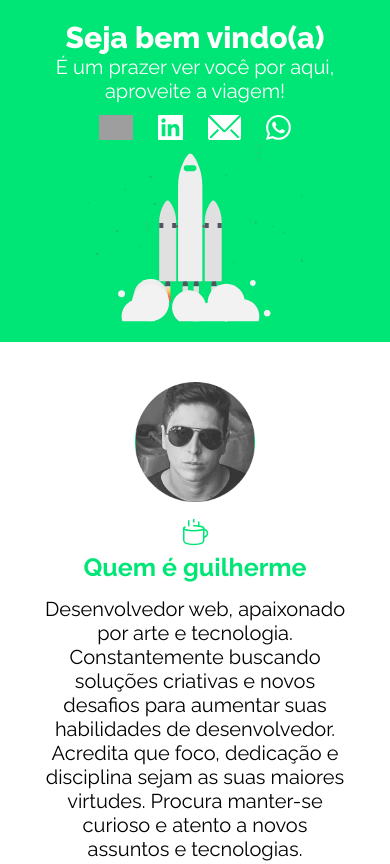
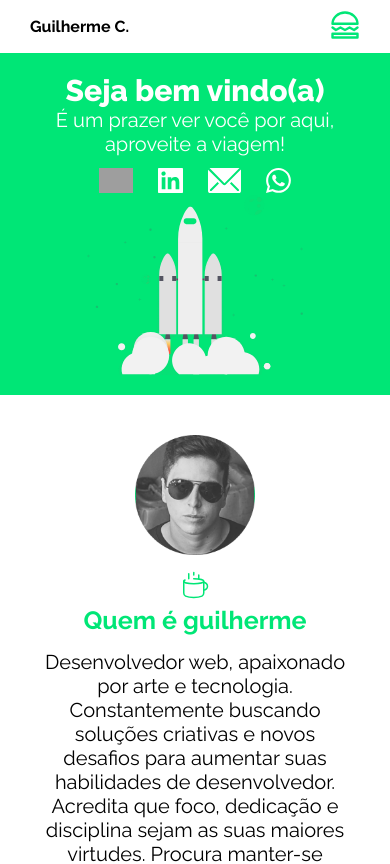
Before and after one commit to guiidc/portifolio2, a React (Create React App) app: page / in a window 390 px wide. Shown: the top 864 px of the page. Built offline with nearby package versions, Linux system fonts and the light colour scheme; grey boxes are pictures that could not be loaded.

Commit message:
conclui menu mobile

```diff
--- a/src/App.js
+++ b/src/App.js
@@ -6,10 +6,12 @@ import Projects from './components/Projects';
 import Techonologys from './components/Technologys';
 import Testimonials from './components/Testimonials';
 import Footer from './components/Footer'
+import MobileMenu from './components/MobileMenu';
 
 function App() {
   return (
     <div className="App">
+      <MobileMenu />
       <Header />
       <Hero />
       <About />
--- a/src/components/About.jsx
+++ b/src/components/About.jsx
@@ -2,7 +2,7 @@ import React from 'react';
 
 function About() {
   return(
-    <div className="generic-wrapper bg-white">
+    <div id="about" className="generic-wrapper bg-white">
       <img className="perfil-img" src="./images/perfil.png" alt="Guilherme da Costa" />
       <div className="about-title">
         <img className="icon-medium" src="./icons/coffee.svg" alt="coffee icon" />
--- a/src/components/Contact.jsx
+++ b/src/components/Contact.jsx
@@ -2,7 +2,7 @@ import React from 'react';
 
 function Contact() {
   return (
-    <div className="generic-wrapper bg-gray">
+    <div id="contact" className="generic-wrapper bg-gray">
       <div className="contact-title">
         <h3>Contato</h3>
         <img className="icon-medium" src="./icons/message.svg" alt="message" />
--- a/src/components/Footer.jsx
+++ b/src/components/Footer.jsx
@@ -2,7 +2,7 @@ import React from 'react';
 
 function Footer() {
   return  (
-    <div className="footer">
+    <div id="footer" className="footer">
       <h5>Feito por <span>Guilherme da Costa</span> | React | NodeJs | Figma &#x1F60D; &#x1F60D; &#x1F60D;</h5>
     </div>
   )
--- a/src/components/Header.jsx
+++ b/src/components/Header.jsx
@@ -10,11 +10,11 @@ function Header () {
           <div className="fill"></div>
         </div>
         <nav>
-          <a href="#1">Sobre</a>
-          <a href="#1">Projetos</a>
-          <a href="#1">Comentários</a>
-          <a href="#1">Tecnologias</a>
-          <a href="#1">Contato</a>
+          <a href="#about">Sobre</a>
+          <a href="#projects">Projetos</a>
+          <a href="#testmonials">Comentários</a>
+          <a href="#technologies">Tecnologias</a>
+          <a href="#contact">Contato</a>
         </nav>
       </div>
     </div>
--- /dev/null
+++ b/src/components/MobileMenu.jsx
@@ -0,0 +1,29 @@
+import React, { useState} from 'react';
+
+function MobileMenu() {
+  const [status, setStatus ] = useState(false)
+
+  const handleStatus = () => {
+    status ? setStatus(false) : setStatus(true);
+  };
+
+  return (
+    <div className="mobile-header-wrapper">
+      <div className="mobile-menu">
+        <h1>Guilherme C.</h1>
+        <button onClick={ handleStatus } type="button">
+          <img src={status ? './icons/circle.svg' : './icons/hamburger.svg'} alt="open menu" />
+        </button>
+      </div>
+        <nav id="mobile-nav" className={status ? `visible` : `hidden`}>
+          <a href="#about" onClick={() => setStatus(false)}>Sobre</a>
+          <a href="#projects" onClick={() => setStatus(false)}>Projetos</a>
+          <a href="#testimonials" onClick={() => setStatus(false)}>Comentários</a>
+          <a href="#technologies" onClick={() => setStatus(false)}>Tecnologias</a>
+          <a href="#contact" onClick={() => setStatus(false)}>Contato</a>
+        </nav>
+    </div>
+  )
+}
+
+export default MobileMenu;
--- a/src/components/Projects.jsx
+++ b/src/components/Projects.jsx
@@ -3,7 +3,7 @@ import projects from '../data/projects.json';
 
 function Projects() {
   return (
-    <div className="generic-wrapper bg-gray">
+    <div id="projects" className="generic-wrapper bg-gray">
       <div className="projects-title">
         <img className="icon-medium" src="./icons/box.svg" alt="projects" />
         <h3>Projetos Recentes</h3>
--- a/src/components/Technologys.jsx
+++ b/src/components/Technologys.jsx
@@ -2,7 +2,7 @@ import React from 'react';
 
 function Techonologys() {
   return (
-    <div className="generic-wrapper bg-green">
+    <div id="technologies" className="generic-wrapper bg-green">
       <div className="tech-title">
         <img className="icon-medium" src="./icons/tech.svg" alt="technologys" />
         <h3>Algumas Tecnologias</h3>
--- a/src/components/Testimonials.jsx
+++ b/src/components/Testimonials.jsx
@@ -2,7 +2,7 @@ import React from 'react';
 
 function Testimonials() {
   return (
-    <div className="generic-wrapper bg-white">
+    <div id="testimonials" className="generic-wrapper bg-white">
       <h3>O que estão dizendo...</h3>
       <div className="testimonial-img">
         <img className="quoter-img" src="../images/quoter1.png" alt="quoter" />
--- a/src/index.css
+++ b/src/index.css
@@ -1,6 +1,7 @@
 @import url('https://fonts.googleapis.com/css2?family=Raleway:ital,wght@0,100;0,200;0,300;0,400;0,500;0,600;0,700;0,800;0,900;1,100;1,200;1,300;1,400;1,500;1,600;1,700;1,800;1,900&display=swap');
 html {
   font-size: 62.5%;
+  scroll-behavior: smooth;
 }
 * {
   margin: 0;
@@ -371,6 +372,11 @@ textarea {
   font-weight: bold;
 }
 
+.mobile-header-wrapper {
+  display: none;
+}
+
+
 /* BREAK POINTS */
 
 @media (max-width: 992px) {
@@ -405,6 +411,13 @@ textarea {
   .header-wrapper {
     display: none;
   }
+  .hero-wrapper {
+    margin-top: 5.3rem;
+    position: relative;
+  }
+  .mobile-header-wrapper {
+    display: flex;
+  }
 }
 
 @media(max-width: 650px) {
@@ -415,6 +428,10 @@ textarea {
     border-left: none;
     border-right: none;
   }
+  .contact-form {
+    width: 100%;
+  }
+
 }
 
 @media (max-width: 576px) {
@@ -460,12 +477,76 @@ textarea {
     text-align: left;
   }
 
-  .contact-form {
-    width: 25rem;
-  }
   .footer {
     font-size: 1.8rem;
     text-align: center;
     padding: 2rem;
   }
 }
+
+.mobile-header-wrapper {
+  padding: 1rem 3rem;
+  position: fixed;
+  background-color: var(--primary-color);
+  width: 100%;
+  font-size: 0.8rem;
+  top: 0;
+  z-index: 3000;
+  flex-direction: column;
+}
+.mobile-menu {
+  align-items: center;
+  justify-content: space-between;
+  display: flex;
+  width:100%;
+  position: relative;
+}
+
+.mobile-menu button {
+  background-color: transparent;
+  border: none;
+}
+
+.mobile-header-wrapper img {
+  height: 3rem;
+}
+
+
+#mobile-nav {
+  flex-direction: column;
+  font-size: 2rem;
+  align-items: flex-start;
+  transition: all ease-in-out 0.3s;
+  overflow: hidden;
+  background: var(--primary-color);
+  transform-origin: bottom left;
+}
+
+#mobile-nav a {
+  margin-left: 1.5rem;
+  display: flex;
+}
+
+#mobile-nav a::before {
+  content: '';
+  height: 0.5rem;
+  width: 2rem;
+  background-color: #00E676;
+  position: relative;
+  top: 1rem;
+  right: 1rem;
+}
+
+.visible {
+  padding: 2rem 0rem;
+  visibility: visible;
+  height: 20rem;
+  opacity: 1;
+}
+
+.hidden {
+  padding:0rem;
+  height: 0;
+  visibility: hidden;
+  opacity: 0;
+}
```
Also changed, not shown: public/icons/circle.svg (added), public/icons/hamburger.svg (added).
